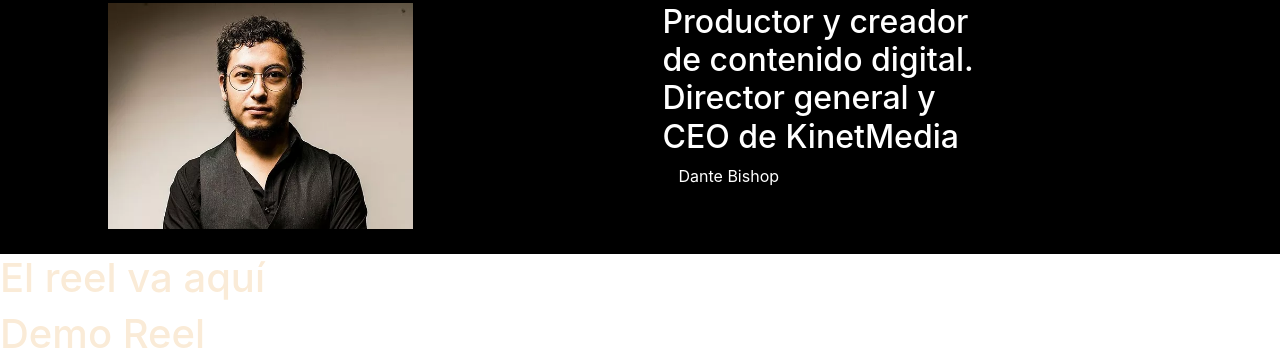
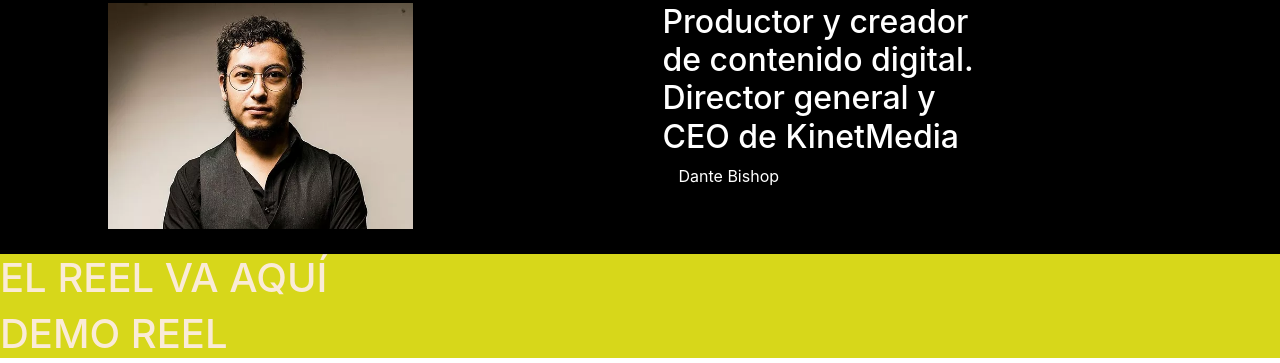
Before and after one commit to Adrik1137/Kinet, a plain HTML site: page index.html in a window 1280 px wide. Shown: the part 1370-1733 px from the top of the page. Drawn offline with nearby package versions, Linux system fonts and the light colour scheme.

Commit message:
Color a la sección reel

```diff
--- a/css/Kinet.css
+++ b/css/Kinet.css
@@ -134,6 +134,15 @@
   max-height: 90%;
 }
 
+/* Reel */
+#reel {
+  background-color: #D7D71A;
+}
+
+#reel h1{
+  text-transform: uppercase;
+}
+
 /*jumbotron.css*/
 /* Move down content because we have a fixed navbar that is 3.5rem tall */
 body {
```
